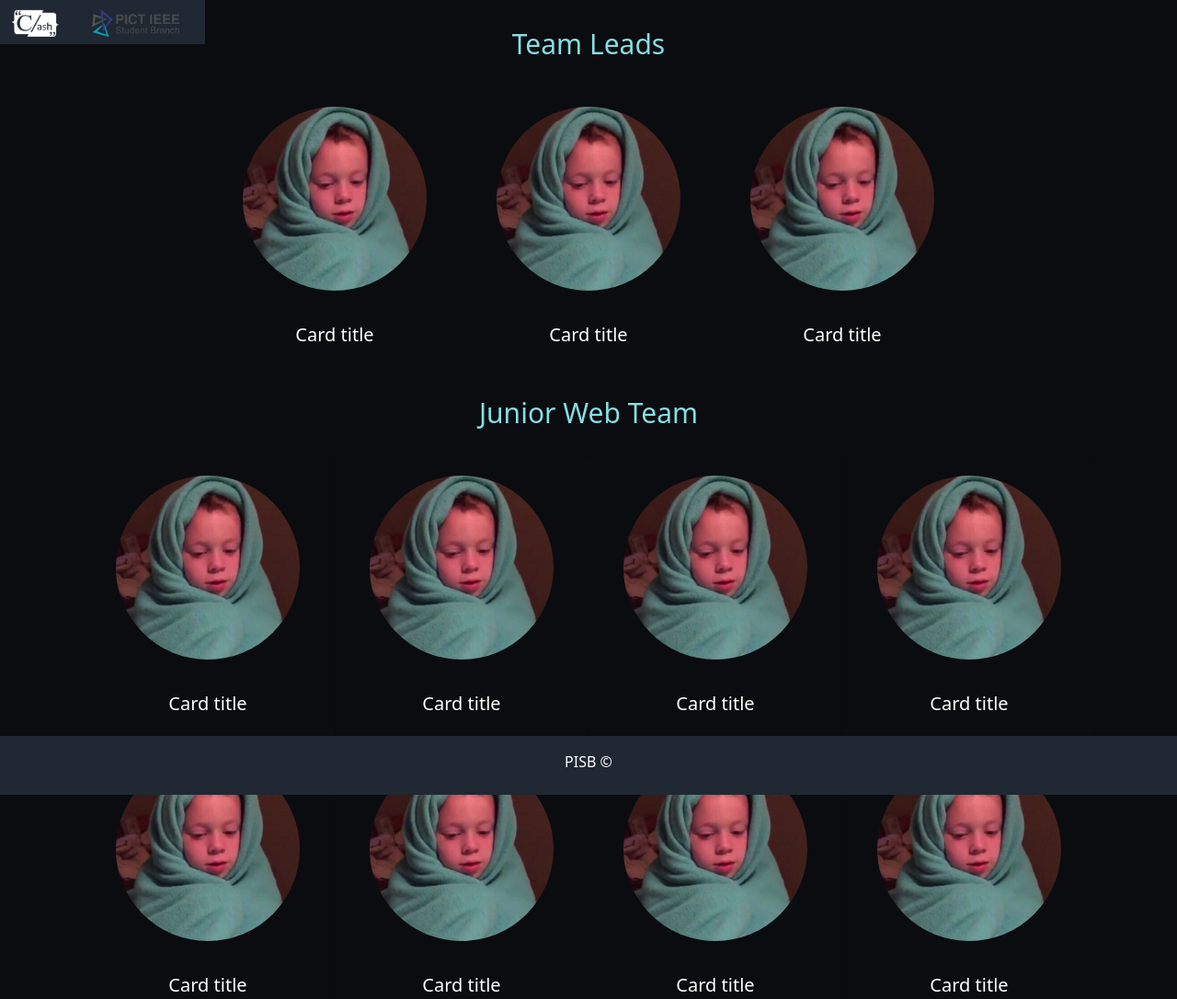
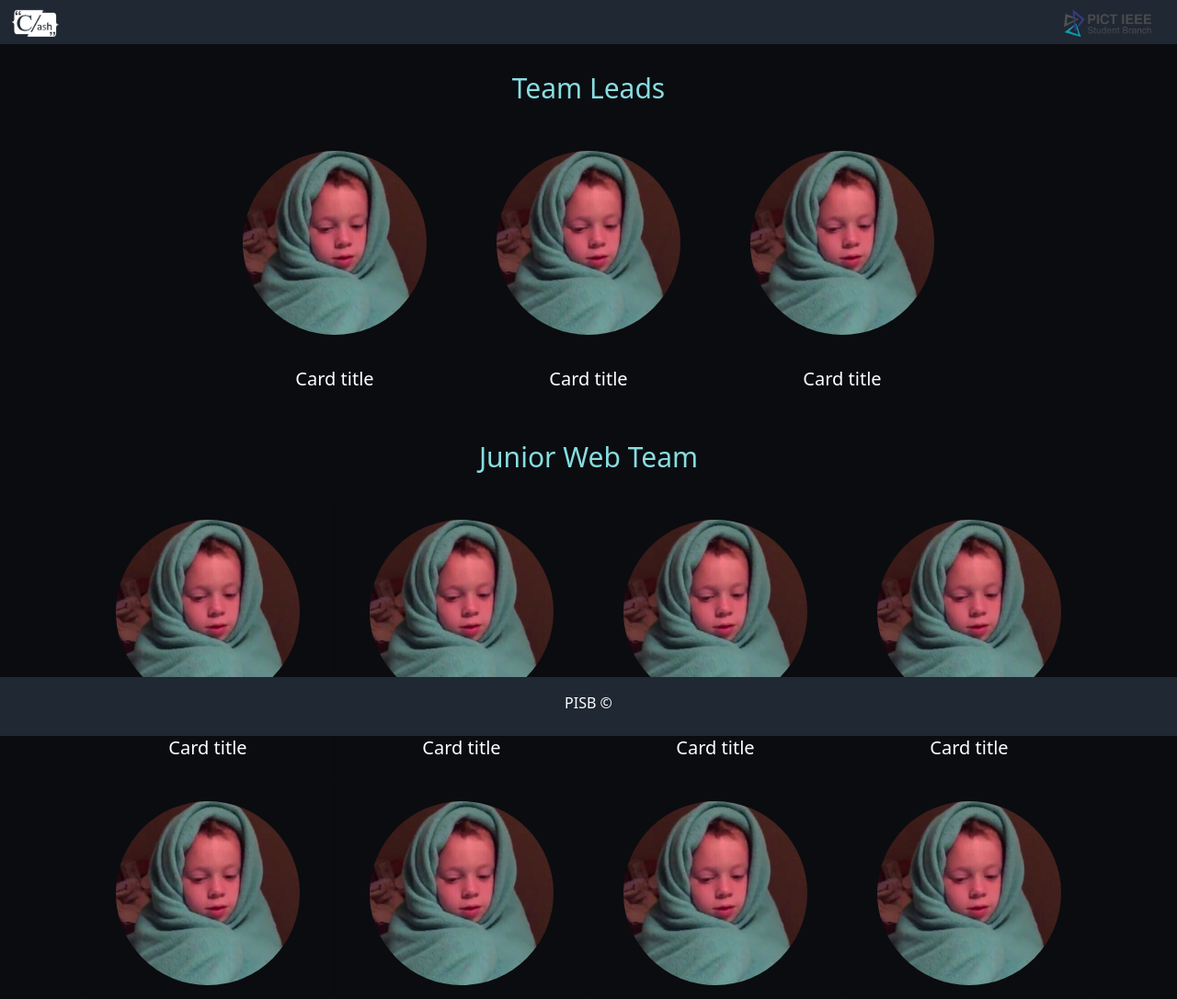
Before and after one commit to BhaktiMahurkar/web_team, a plain HTML site: page index.html in a window 1280 px wide. Shown: the top 1086 px of the page at 92% size. Drawn offline with nearby package versions, Linux system fonts and the light colour scheme.

Commit message:
Update team.css

```diff
--- a/team.css
+++ b/team.css
@@ -54,8 +54,8 @@
 .footer {
   background-color: #1f2833;
   color: #ffffff;
-  position:fixed;
-  float:left;
+/*   position:fixed;
+  float:left; */
 }
 .box
 {
```
